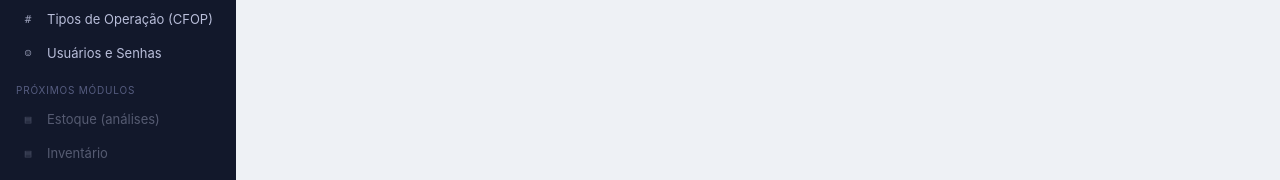
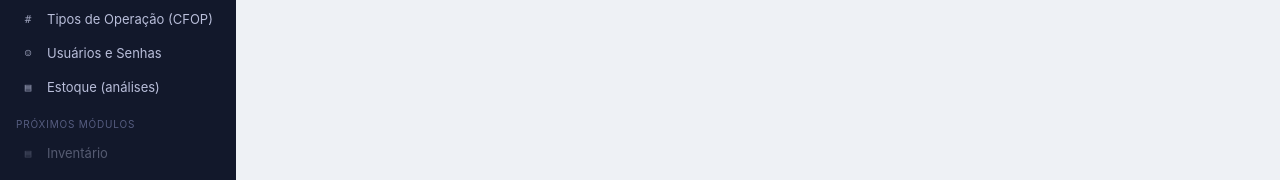
Before and after one commit to Antoni70774/erp-consinco, a plain HTML site: page frontend/app.html in a window 1280 px wide. Shown: the part 536-716 px from the top of the page. Drawn offline with Linux system fonts and the light colour scheme; no server answers; sample sign-in values are in the browser's storage.

Commit message:
Add stock analysis navigation item
Added a new navigation item for stock analysis.

```diff
--- a/frontend/app.html
+++ b/frontend/app.html
@@ -37,8 +37,9 @@
       <div class="nav-item" data-view="tipos-operacao"><span class="nav-icon">#</span> Tipos de Operação (CFOP)</div>
       <div class="nav-item" data-view="usuarios"><span class="nav-icon">☺</span> Usuários e Senhas</div>
 
+      <div class="nav-item" data-view="estoque"><span class="nav-icon">▤</span> Estoque (análises)</div>
+
       <div class="nav-group-label">Próximos módulos</div>
-      <div class="nav-item disabled" title="Roadmap"><span class="nav-icon">▤</span> Estoque (análises)</div>
       <div class="nav-item disabled" title="Roadmap"><span class="nav-icon">▤</span> Inventário</div>
       <div class="nav-item disabled" title="Roadmap"><span class="nav-icon">▤</span> Consumo</div>
       <div class="nav-item disabled" title="Roadmap"><span class="nav-icon">▤</span> Perdas</div>
```
